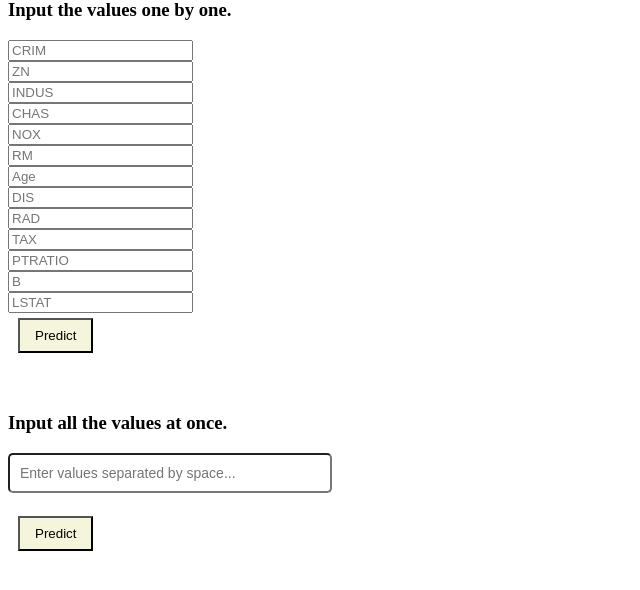
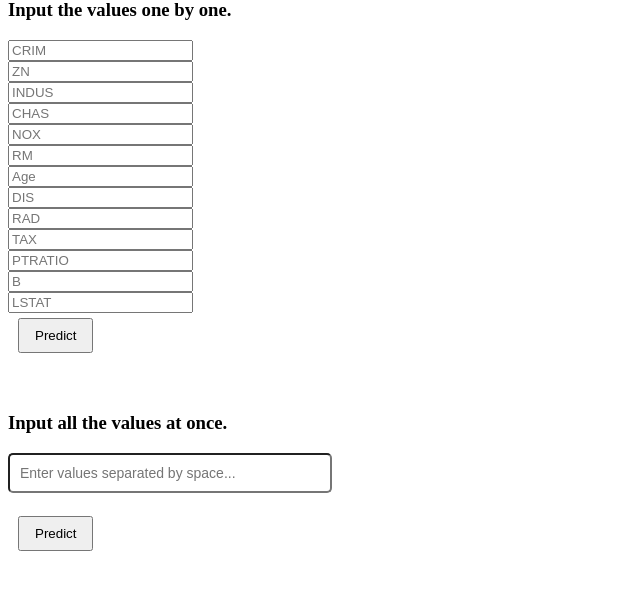
Before and after one commit to chaman56/boston_house_pricing, a Flask app: page / in a window 1280 px wide. Shown: the part 81-671 px from the top of the page, without its empty margins (0-640 px from the left). Run offline with Flask 3, Linux system fonts and the light colour scheme; parts of the project's set-up code (start-up, migrations or seed data) failed here and were passed over.

Commit message:
Update home.html

```diff
--- a/templates/home.html
+++ b/templates/home.html
@@ -60,7 +60,6 @@
   .btn{
     padding: 8px 15px;
     margin: 5px 10px;
-    background: beige;
   }
  </style>
 
```
